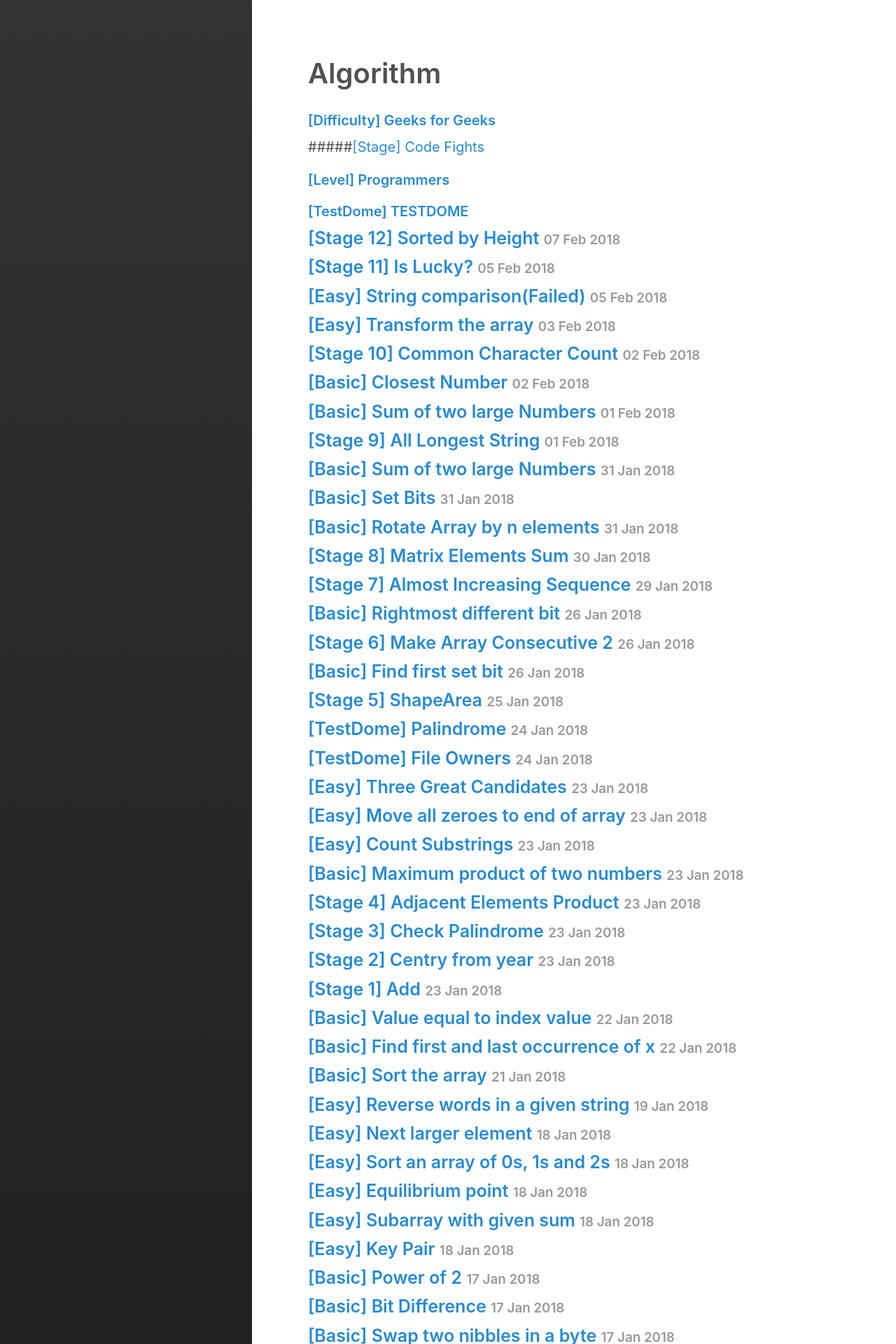
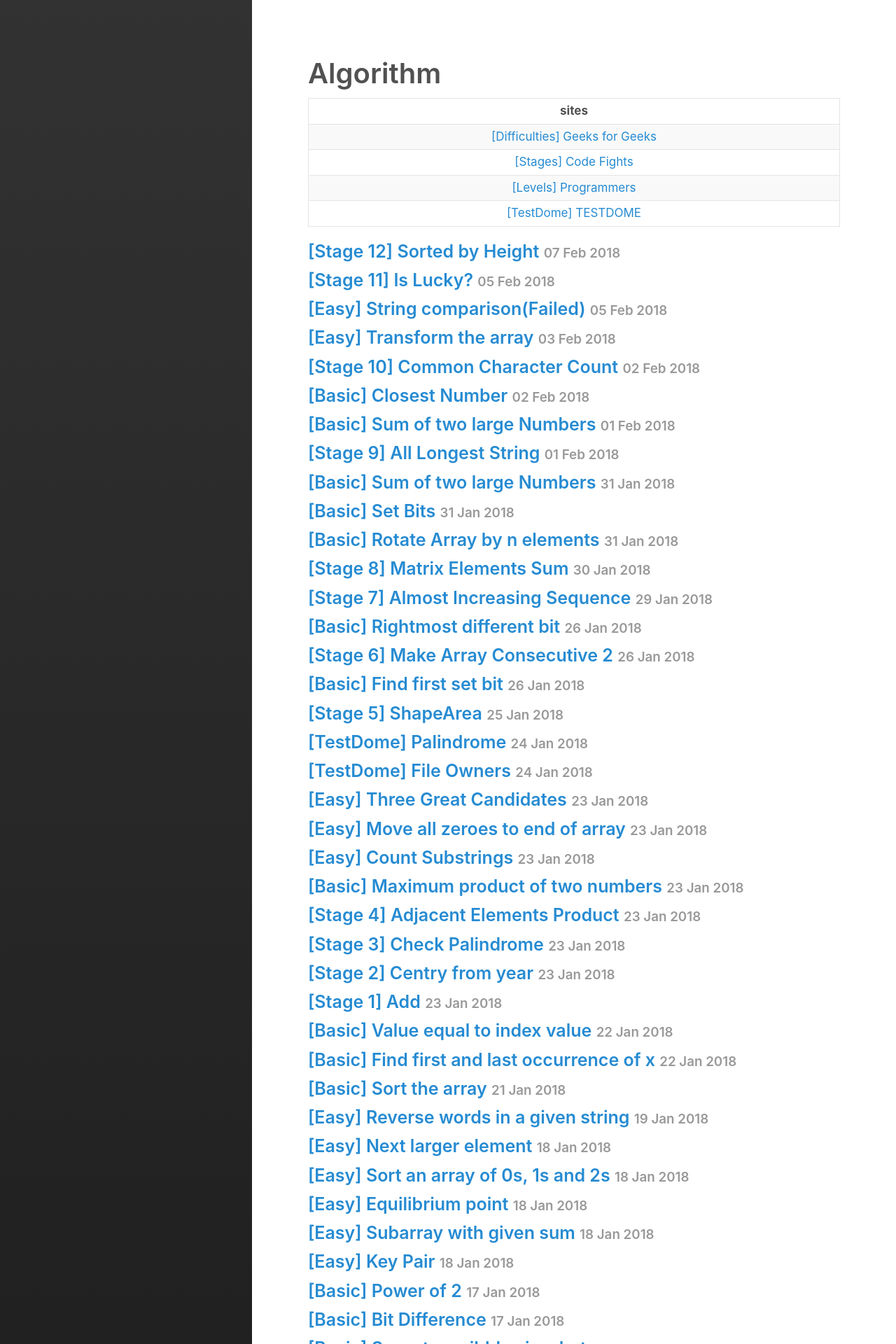
Before and after one commit to Chrisaor/chrisaor.github.com, a Jekyll site: the page built from category/Algorithm.md, in a window 1280 px wide. Shown: the top 1920 px of the page at 70% size. Built offline with Jekyll 4.4.1, drawn with Linux system fonts in a browser that asks for light colours.

Commit message:
add sites table

```diff
--- a/category/Algorithm.md
+++ b/category/Algorithm.md
@@ -2,8 +2,9 @@
 layout: category
 title: Algorithm
 ---
-
-##### [[Difficulty] Geeks for Geeks](https://practice.geeksforgeeks.org/)
-#####[[Stage] Code Fights](https://codefights.com/arcade/intro)
-##### [[Level] Programmers](https://programmers.co.kr/learn/challenges)
-##### [[TestDome] TESTDOME](https://www.testdome.com/d/python-interview-questions/9)
+|sites|
+|:-:|
+|[[Difficulties] Geeks for Geeks](https://practice.geeksforgeeks.org/)|
+[[Stages] Code Fights](https://codefights.com/arcade/intro)|
+|[[Levels] Programmers](https://programmers.co.kr/learn/challenges)|
+[[TestDome] TESTDOME](https://www.testdome.com/d/python-interview-questions/9)|
```
